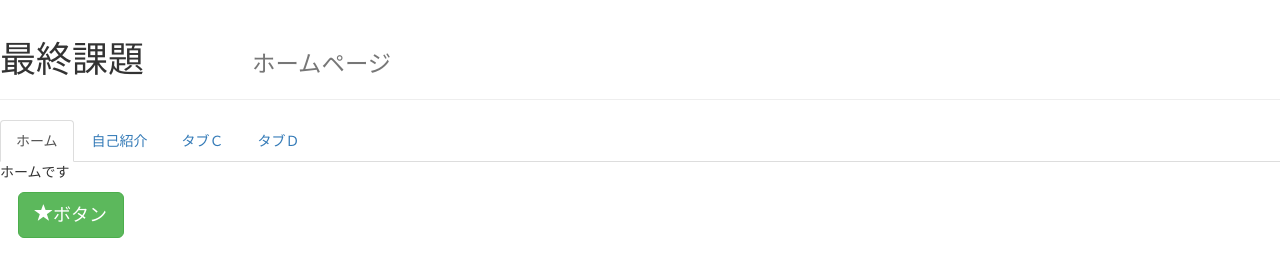
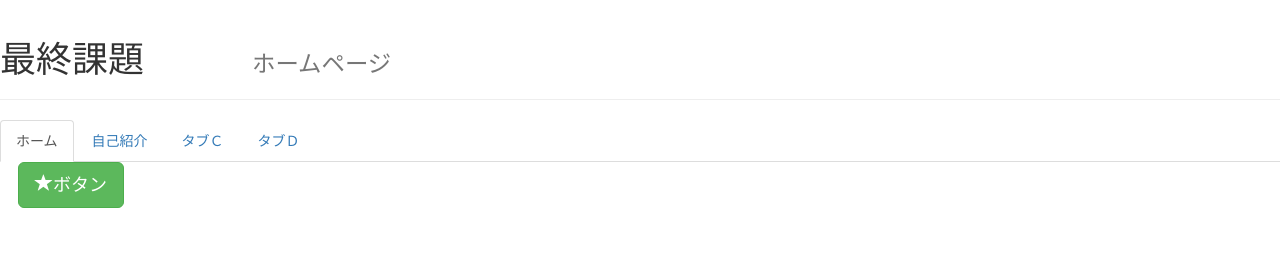
Before and after one commit to waday1/2016web2, a plain HTML site: page index.html in a window 1280 px wide. Drawn offline with nearby package versions, Linux system fonts and the light colour scheme.

Commit message:
Update index.html

```diff
--- a/index.html
+++ b/index.html
@@ -21,7 +21,7 @@
 
 	<!-- タブ内容 -->
 	<div class="tab-content">
-		<div class="tab-pane　active" id="sampleContentA">
+		<div class="tab-pane" id="sampleContentA">
 			<p>ホームです</p>
 		</div>
 		<div class="tab-pane " id="sampleContentB">
```
